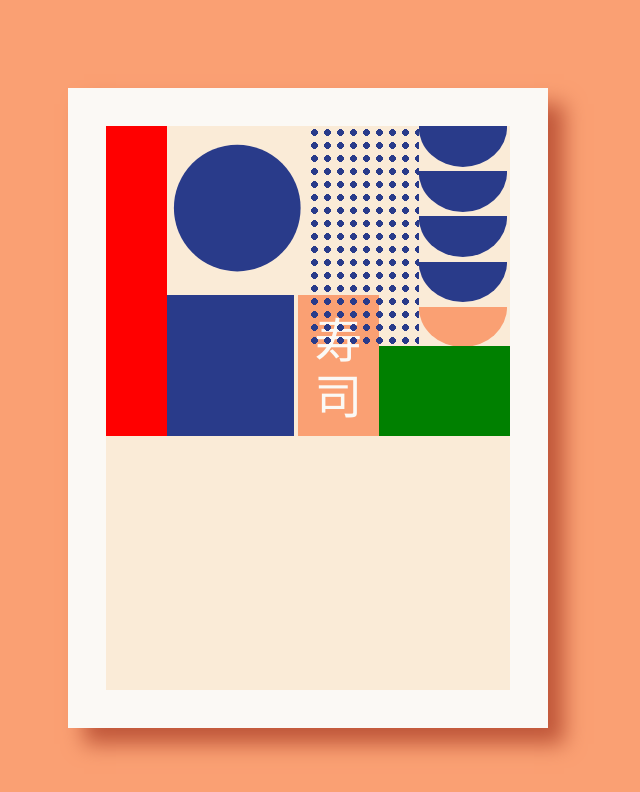
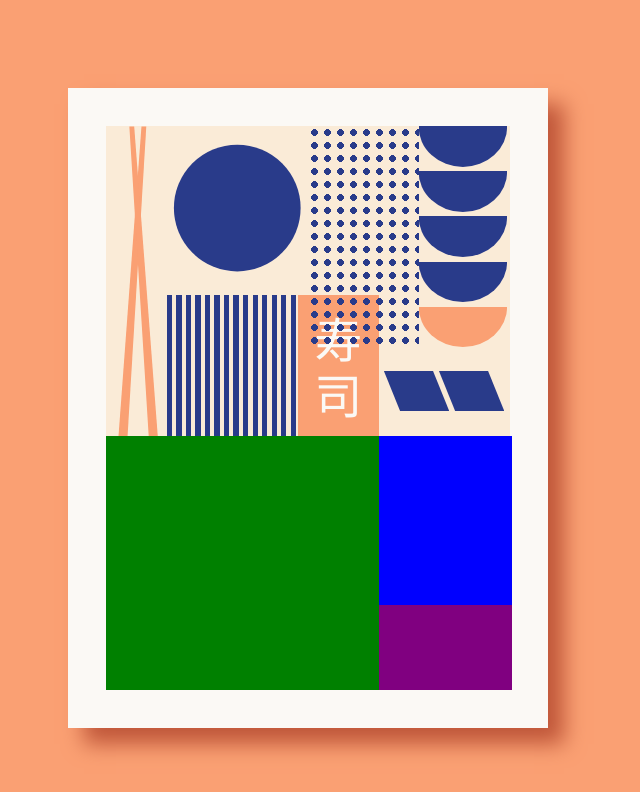
Before and after one commit to h3ming/css, a plain HTML site: page index.html in a window 1280 px wide. Shown: the whole page, without its empty margins (332-972 px from the left). Drawn offline with Linux system fonts and the light colour scheme; a web font is replaced by a local one.

Commit message:
( ◕ ◞ ◕ ) auto commit

```diff
--- a/index.html
+++ b/index.html
@@ -2,6 +2,11 @@
 <html lang="en-US">
   <head>
     <link href="styles.css" rel="stylesheet">
+
+    <link rel="preconnect" href="https://fonts.googleapis.com">
+    <link rel="preconnect" href="https://fonts.gstatic.com" crossorigin>
+    <link href="https://fonts.googleapis.com/css2?family=Ma+Shan+Zheng&display=swap" rel="stylesheet">
+
     <title>CSSing</title>
   </head>
   <body>
@@ -42,8 +47,13 @@
       <div class="text-box">
         <div class="letter" id="letter1">寿</div>
         <div class="letter" id="letter2">司</div></div>
-      <div class="mako-box"></div>
-      <div class=""></div>
+      <div class="mako-box">
+        <div class="mako" id="mako1"></div>
+        <div class="mako" id="mako2"></div>
+        </div>
+      <div class="fish-box"></div>
+      <div class="sushi-box"></div>
+      <div class="grid-box"></div>
       </div>
     </div>
   </body>
--- a/styles.css
+++ b/styles.css
@@ -9,8 +9,6 @@ body {
   height: 100vh;
   display: flex;
   justify-content: center;
-/*   align-content: center; */
-/*   position: relative; */
 }
 
 .paper {
@@ -34,11 +32,28 @@ body {
 }
 
 .sticks-box {
-  background: red;
+/*   background: red; */
   display: flex;
   position: relative;
   height: 55%;
   width: 15%;
+}
+
+.stick {
+  position: relative;
+  background: #faa073;
+  height: 100%;
+  width: 100%;
+}
+
+#stick1 {
+  clip-path: polygon(58% 0, 66% 0, 35% 100%, 20% 100%);
+  position: absolute;
+}
+
+#stick2 {
+  clip-path: polygon(38% 0, 46% 0, 85% 100%, 70% 100%);
+  position: absolute;
 }
 
 .circle-box {
@@ -92,14 +107,13 @@ body {
 }
 
 .lines-box {
-  background: purple;
+/*   background: purple; */
   position: absolute;
-/*   right: 50%; */
-  left: 14.5%;
+  left: 15%;
   top: 30%;
   height: 25%;
   width: 32%;
-  z-index: -1;
+  z-index: 0;
   display: flex;
   justify-content: space-between;
 }
@@ -108,7 +122,7 @@ body {
   position: relative;
   height: 100%;
   background: #293b8a;
-  width: 20%;
+  width: 4%;
 }
 
 .text-box {
@@ -131,6 +145,7 @@ body {
   align-items: center;
   justify-content: center;
   background-color: transparent;
+/*   font-family: "Ma Shan Zheng"; */
 }
 
 #letter2 {
@@ -144,9 +159,57 @@ body {
 
 .mako-box {
   position: absolute;
-  background: green;
+/*   background: green; */
   top: 39%;
   left: 67.5%;
   height: 16%;
   width: 32.5%;
+  display: flex;
+  justify-content: space-around;
+  align-items: center;
 }
+
+.mako {
+  position: relative;
+  width: 50%;
+  height: 45%;
+  background: #293b8a;
+  clip-path: polygon(0 0, 75% 0, 100% 100%, 25% 100%);
+  border-radius:
+}
+
+#mako1{
+  position: relative;
+  left: 4%;
+}
+
+#mako2{
+  position: relative;
+  left: -4%;
+}
+
+.fish-box {
+  position: absolute;
+  background: green;
+  height: 45%;
+  width: 67.5%;
+  top: 55%;
+}
+
+.sushi-box {
+  position: absolute;
+  background: blue;
+  top: 55%;
+  left: 67.5%;
+  height: 30%;
+  width: 33%;
+}
+
+.grid-box {
+  position: absolute;
+  background: purple;
+  left: 67.5%;
+  top: 85%;
+  height: 15%;
+  width: 33%;
+}
```
